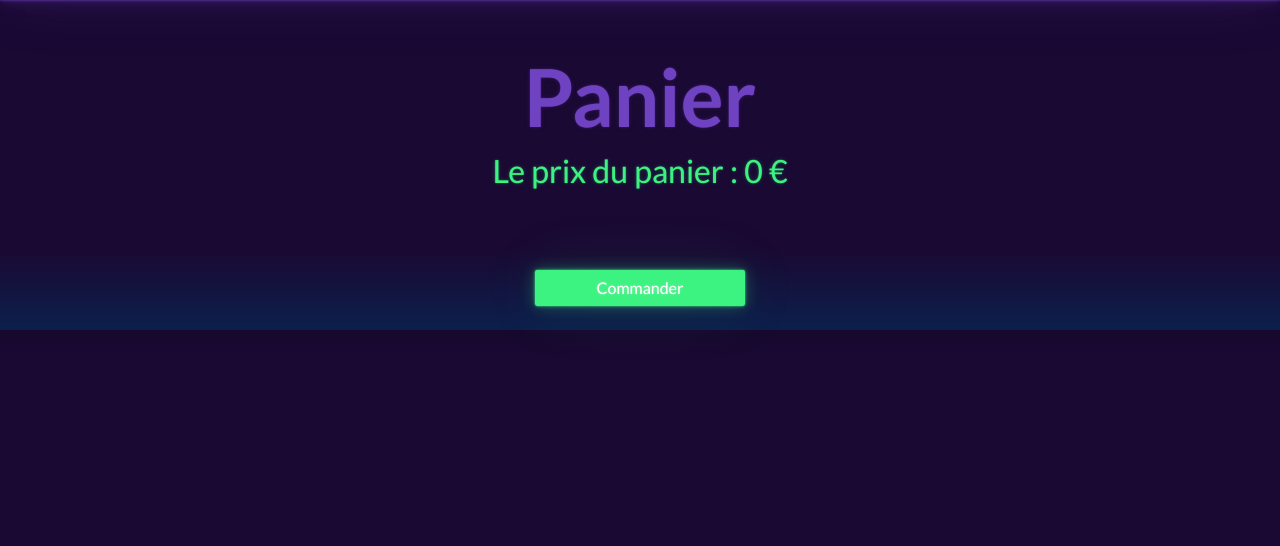
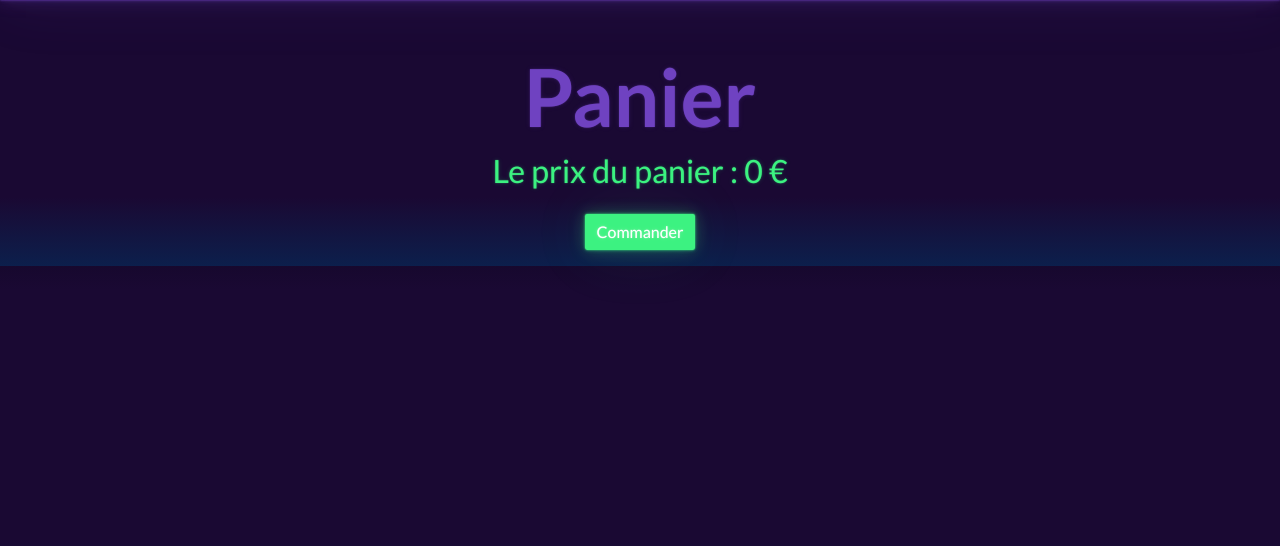
Before and after one commit to Eptaziii/Ecommerce, a Symfony app: template templates/panier/panier.html.twig in a window 1280 px wide. Shown: the part 76-622 px from the top of the page. Run offline with Twig, Linux system fonts and the light colour scheme; the template is opened without the code that fills it, so the values that code supplies are empty; some libraries are stand-ins or nearby versions.

Commit message:
fix bouton commander

```diff
--- a/templates/panier/panier.html.twig
+++ b/templates/panier/panier.html.twig
@@ -21,7 +21,16 @@
 			{% set prixTT = prixTT + prixTJeu %}
 		{% endfor %}
 		<h2 class="text-center text-success">Le prix du panier : {{prixTT}} €</h2>
-		<div class="row justify-content-center pt-5">
+		<div class="row pt-3">
+			<div class="col">
+				<div class="d-grid gap-2 justify-content-center">
+					<a class="btn btn-success" href="" role="button">
+						Commander
+					</a>
+				</div>
+			</div>
+		</div>
+		<div class="row justify-content-center pt-3">
 			<div>
 				<div class="row row-cols-2 row-cols-md-5 g-4 pt-4">
 					{% for j in jeux %}
@@ -82,8 +91,5 @@
 				</div>
 			</div>
 		</div>
-		<div class="row col-2 text-center m-4 mx-auto">
-			<a class="btn btn-success" href="" role="button">Commander</a>
-		</div>
 	</div>
 {% endblock %}
```
Also changed, not shown: templates/jeu/jeu.html.twig (+4 -4 lines).
